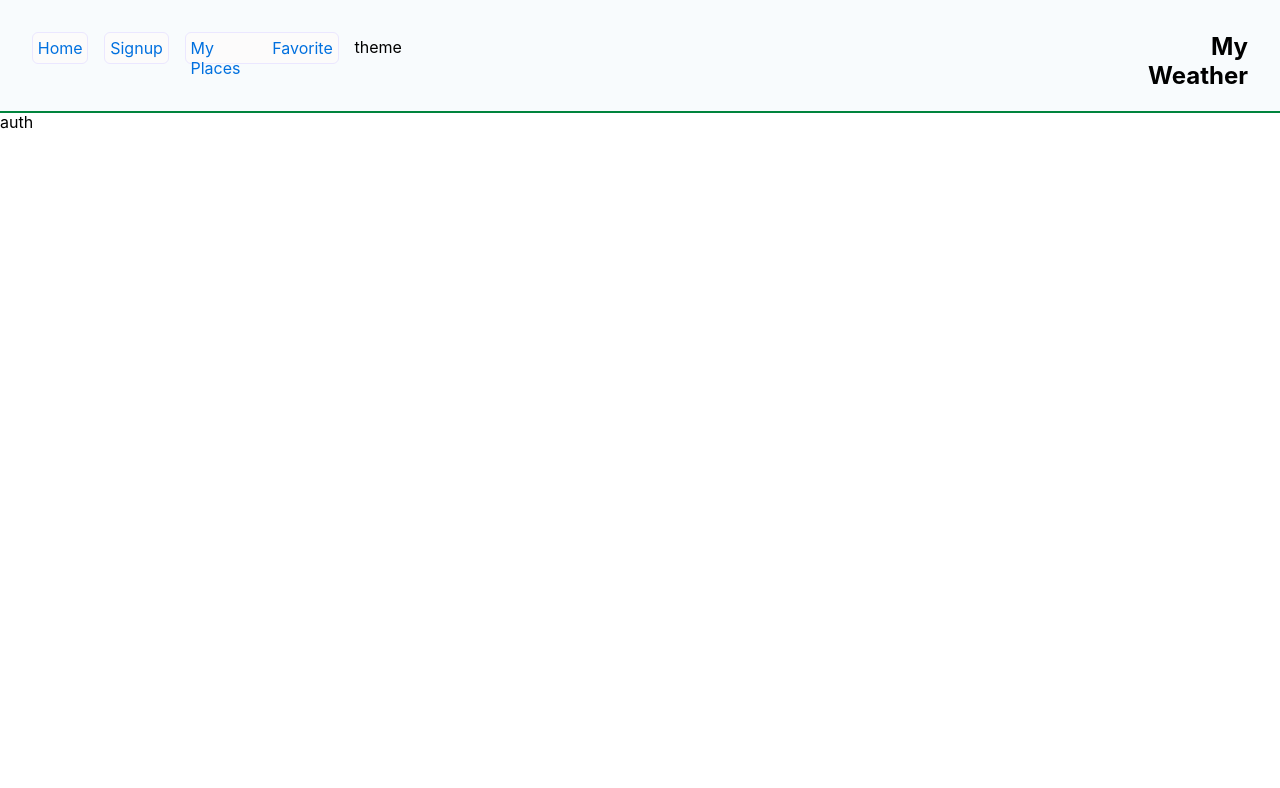
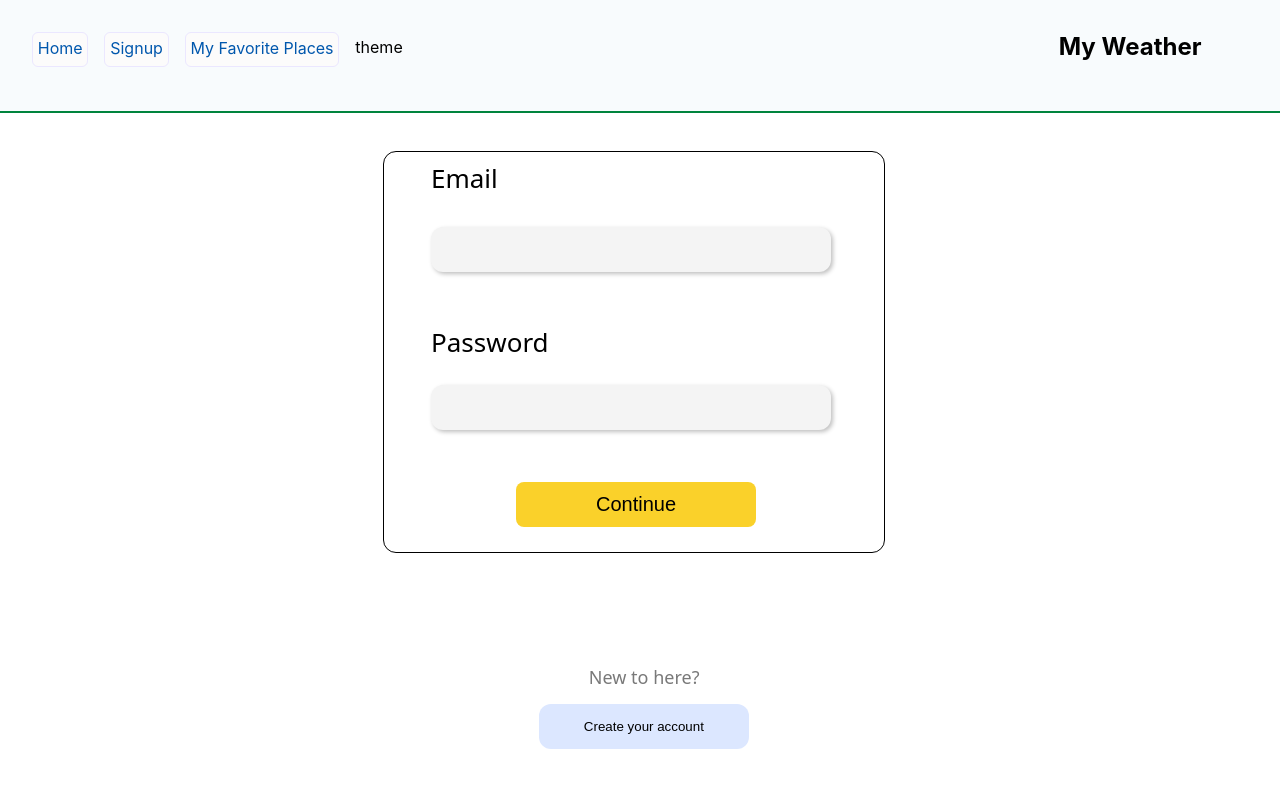
Before and after one commit to ma-pk1996/checkweather, a React (Create React App) app in the folder checkweather/: page /auth in a window 1280 px wide. Shown: the top 788 px of the page. Built offline with nearby package versions, Linux system fonts and the light colour scheme; the HTML template or start-up script is replaced by a standard one.

Commit message:
installing formik and working on style

```diff
--- a/checkweather/package.json
+++ b/checkweather/package.json
@@ -7,6 +7,7 @@
     "@testing-library/react": "^13.4.0",
     "@testing-library/user-event": "^13.5.0",
     "axios": "^1.6.2",
+    "formik": "^2.4.5",
     "json-server": "^0.17.4",
     "json-server-auth": "^2.1.0",
     "jsonwebtoken": "^9.0.2",
--- a/checkweather/src/components/authForm/AuthForm.jsx
+++ b/checkweather/src/components/authForm/AuthForm.jsx
@@ -1,10 +1,26 @@
-import classes from "./AuthForm.module.css"
-
+import classes from "./AuthForm.module.css";
+import { Formik, Field, Form } from "formik";
 
 export function AuthForm() {
-    return (
-        <>
-
-        </>
-    )
+  return (
+    <>
+      <Formik
+        initialValues={{ email: "", password: "" }}
+        onSubmit={async (values) => {
+          await new Promise((resolve) => setTimeout(resolve, 500));
+          alert(JSON.stringify(values, null, 2));
+        }}
+      >
+        <Form className={classes.form}>
+          <label className={classes.label}>Email</label>
+          <label className={classes.label2}>Password</label>
+          <Field type="email" name="email" className={classes.input}/>
+          <Field type="password" name="password" className={classes.input2}/>
+          <button type="submit" className={classes.button}>Continue</button>
+        </Form>
+      </Formik>
+      <p className={classes.p}>New to here?</p>
+      <button className={classes.button2}>Create your account</button>
+    </>
+  );
 }
--- a/checkweather/src/components/authForm/AuthForm.module.css
+++ b/checkweather/src/components/authForm/AuthForm.module.css
@@ -0,0 +1,101 @@
+.form {
+  position: absolute;
+  left: 30%;
+  top: 19%;
+  align-items: flex-start;
+  height: 400px;
+  width: 500px;
+  outline: solid 0.5px #000;
+  border-radius: 12px;
+}
+.input {
+  z-index: 0;
+  position: absolute;
+  left: 47px;
+  top: 75px;
+  width: 400px;
+  height: 45px;
+  border-radius: 12px;
+  background-color: #f4f4f4;
+  overflow: hidden;
+  box-shadow: 2px 2px 4px 0px #00000040;
+  border: none;
+}
+.input2 {
+  z-index: 0;
+  position: absolute;
+  left: 47px;
+  top: 233px;
+  width: 400px;
+  height: 45px;
+  border-radius: 12px;
+  background-color: #f4f4f4;
+  overflow: hidden;
+  box-shadow: 2px 2px 4px 0px #00000040;
+  border: none;
+}
+.label {
+  color: #000;
+  font-size: 26px;
+  font-family: Sans Serif Collection, system-ui, -apple-system, "Segoe UI",
+    Roboto, "Helvetica Neue", Arial, "Noto Sans", "Liberation Sans", sans-serif;
+  z-index: 0;
+  position: absolute;
+  left: 47px;
+  top: 8px;
+  width: 93px;
+  height: 68px;
+  flex-direction: column;
+}
+.label2 {
+  color: #000;
+  font-size: 26px;
+  font-family: Sans Serif Collection, system-ui, -apple-system, "Segoe UI",
+    Roboto, "Helvetica Neue", Arial, "Noto Sans", "Liberation Sans", sans-serif;
+  z-index: 0;
+  position: absolute;
+  left: 47px;
+  top: 172px;
+  width: min-content;
+  height: min-content;
+  white-space: nowrap;
+  flex-direction: column;
+}
+.button {
+  z-index: 0;
+  position: absolute;
+  left: 132px;
+  top: 330px;
+  width: 240px;
+  height: 45px;
+  align-items: flex-start;
+  border-radius: 8px;
+  background-color: #fad12a;
+  font-size: 20px;
+  cursor: pointer;
+  border: none;
+}
+
+.p {
+  color: #797979;
+  font-size: 18px;
+  line-height: 12%;
+  font-family: Sans Serif Collection, system-ui, -apple-system, "Segoe UI",
+    Roboto, "Helvetica Neue", Arial, "Noto Sans", "Liberation Sans", sans-serif;
+  position: absolute;
+  left: 46%;
+  top: 84.5%;
+  flex-direction: column;
+}
+.button2 {
+  position: absolute;
+  left: 42.1%;
+  top: 88%;
+  align-items: flex-start;
+  border-radius: 12px;
+  background-color: #dce7ff;
+  width: 210px;
+  height: 45px;
+  cursor: pointer;
+  border: none;
+}
--- a/checkweather/src/components/navBar/NavigationBar.module.css
+++ b/checkweather/src/components/navBar/NavigationBar.module.css
@@ -9,7 +9,7 @@
 }
 
 .name {
-    margin-left: 43rem;
+    margin-left: 40rem;
     text-align: right;
     justify-content: right;
 }
@@ -39,10 +39,11 @@ nav ul {
     border: 1px solid rgb(235, 231, 255);
     border-radius: 6px;
     background-color:rgb(252, 251, 251);
-    color: rgb(0, 112, 223);
+    color: rgb(0, 87, 173);
     cursor: pointer;
     text-decoration: none;
-    height: 2rem;
+    height: 2.2rem;
+    text-align: center;
 }
 
 
@@ -55,4 +56,6 @@ nav ul {
     max-height: 100%;
     outline: solid 1px #00843d;
     transform: matrix(1, 0, 0, 1, 0, 0);
+    padding: 0;
+    margin: 0;
 }
--- a/checkweather/src/pages/Authentication/AuthenticationPage.jsx
+++ b/checkweather/src/pages/Authentication/AuthenticationPage.jsx
@@ -1,10 +1,11 @@
+import { AuthForm } from "../../components";
 
 
 
 export function AuthenticationPage() {
     return (
         <>
-            <p>auth</p>
+            <AuthForm />
         </>
     )
 }
```
Also changed, not shown: 1 other file (tests, documents, lock files or other folders).
